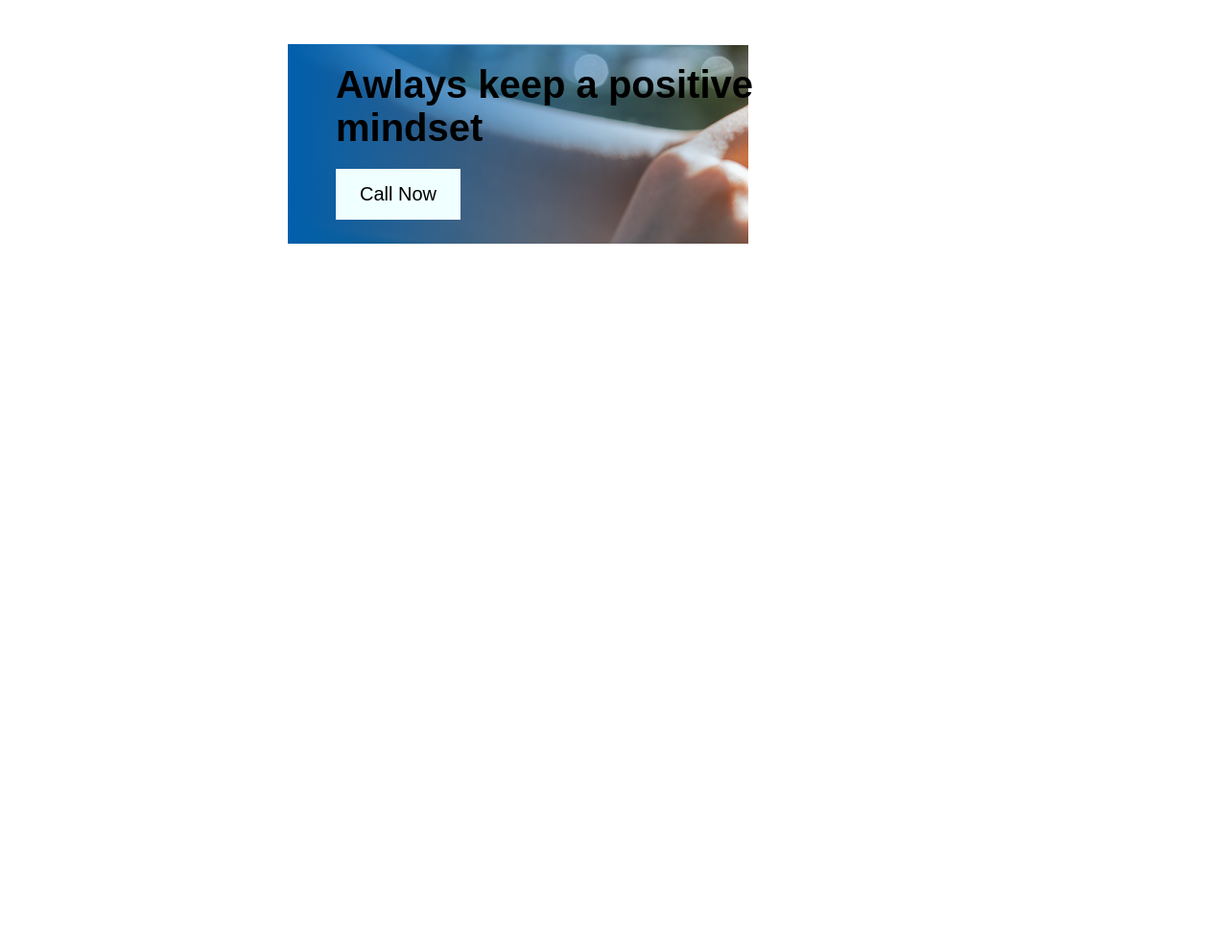
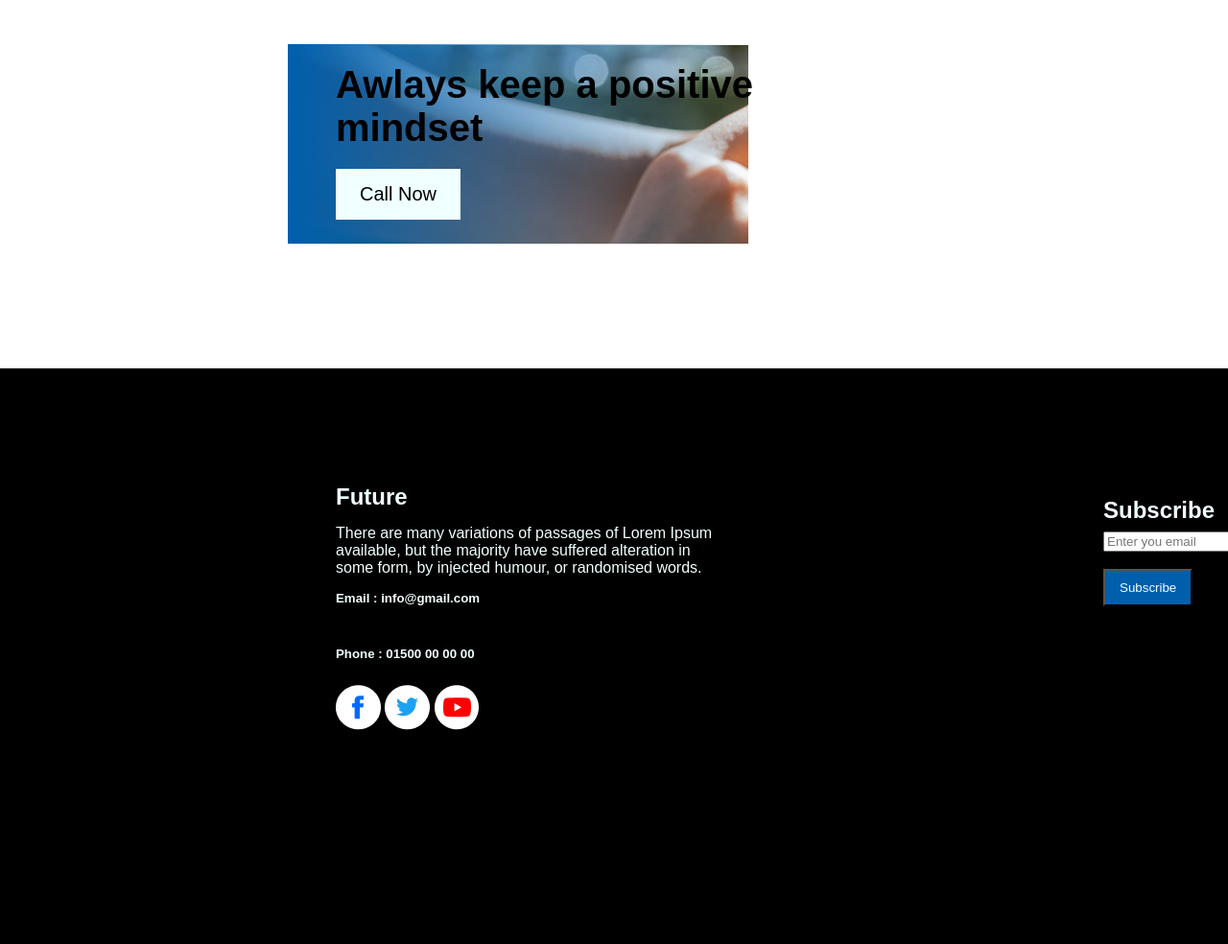
Before and after one commit to SadikRa/assessment, a plain HTML site: page index.html in a window 1280 px wide. Shown: the part 3496-4480 px from the top of the page at 96% size. Before the commit the page ends 3880 px from the top, so only its background shows below. Drawn offline with Linux system fonts and the light colour scheme.

Commit message:
last added

```diff
--- a/index.html
+++ b/index.html
@@ -96,7 +96,34 @@
     </main>
     <!-- this is footer section -->
     <footer>
-
+        <section class="footer-section">
+            <div class="div-footer">
+                <div class="div-header-footer">
+                    <h1 class="footer-h-a">Future</h1>
+                    <p class="footer-header-description">There are many variations of passages of Lorem Ipsum
+                        available, but the majority have suffered alteration in some
+                        form, by injected humour, or randomised words.
+                        </p>
+                        <h5 class="foter-h">Email : info@gmail.com</h5>
+                        <br>
+                        <h5 class="foter-h">Phone : 01500 00 00 00</h5>
+                        <div class="footer-div-photo">
+                            <img src="/images/icons/fb.png" alt="this is a image">
+                            <img src="/images/icons/twitter.png" alt="this is a image">
+                            <img src="/images/icons/youtube.png" alt="this is a image">
+                        </div>
+                </div>
+                <div class="from-footer-div">
+                    <form action="">
+                        <h2 class="footer-h-two">Subscribe</h2>
+                        <input type="text" name="Enter you email" class="footer-form" placeholder="Enter you email">
+                        <br>
+                        <br>
+                        <button class="btn-footer">Subscribe</button>
+                    </form>
+                </div>
+            </div>
+        </section>
     </footer>
 </body>
 </html>
--- a/style.css
+++ b/style.css
@@ -131,3 +131,52 @@
    border: none;
    margin-bottom: 25px;
 }
+/* styles footer section */
+.footer-section{
+    background-color: black;
+    margin-top: 100px;
+    width: auto;
+    height: 600px;
+}
+.div-footer{
+    display: flex;
+    align-items: center;
+}
+.footer-h-a{
+    color: azure;
+}
+.footer-header{
+    color: azure;
+}
+.footer-header-description{
+    color: azure;
+    width: 400px;
+    margin-top: 15px;
+    margin-bottom: 15px;
+}
+.foter-h{
+    color: azure;
+    margin-bottom: 25px;
+}
+.footer-h-two{
+    color: azure;
+    margin-bottom: 8px;
+}
+.footer-form{
+    color: azure;
+
+}
+.btn-footer{
+    color: azure;
+    background-color: #005FAC;
+    padding: 10px 15px;
+}
+.div-header-footer{
+    margin-left: 350px;
+    margin-top: 120px;
+
+}
+.from-footer-div{
+    margin-left: 400px;
+
+}
```
